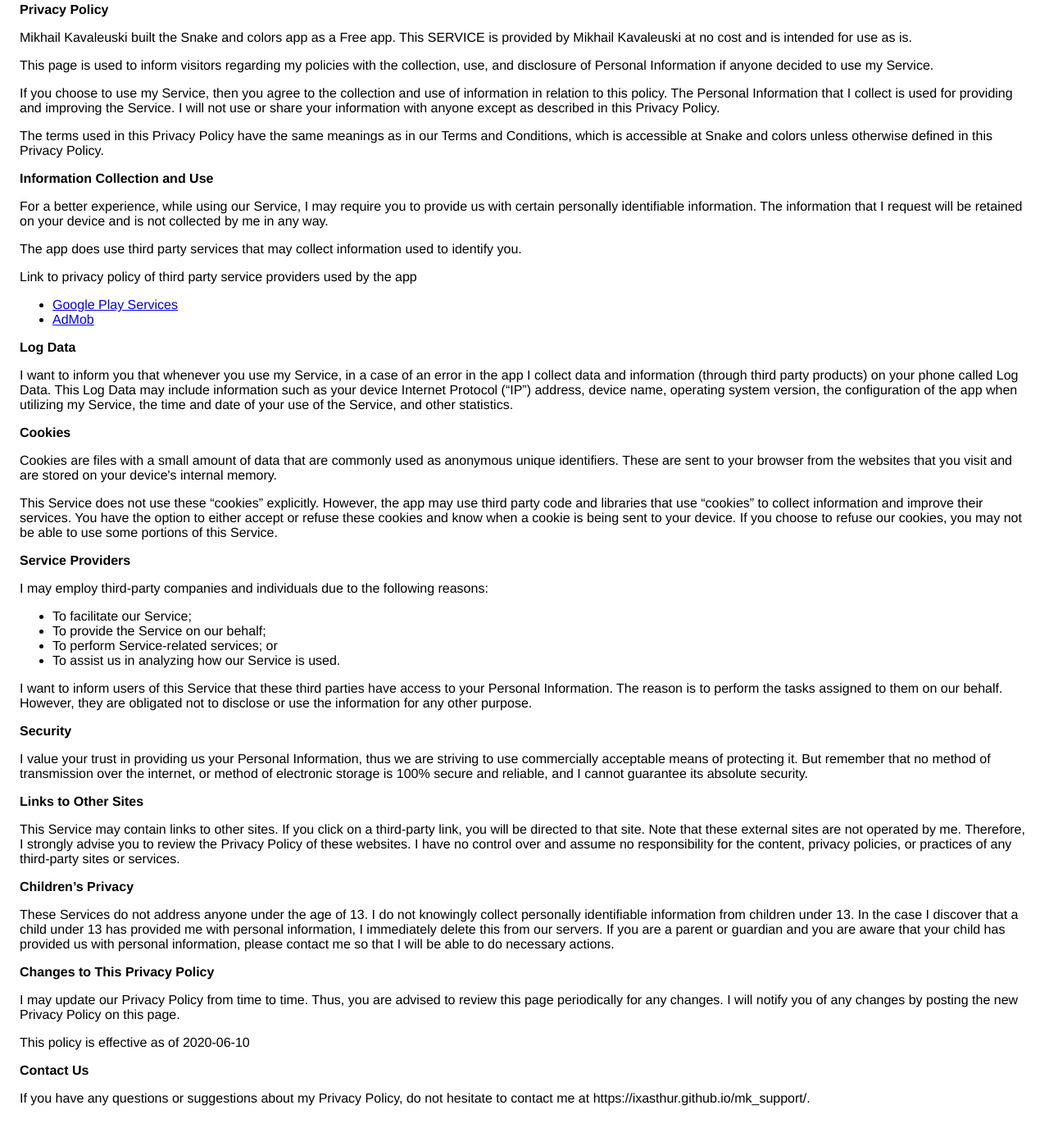
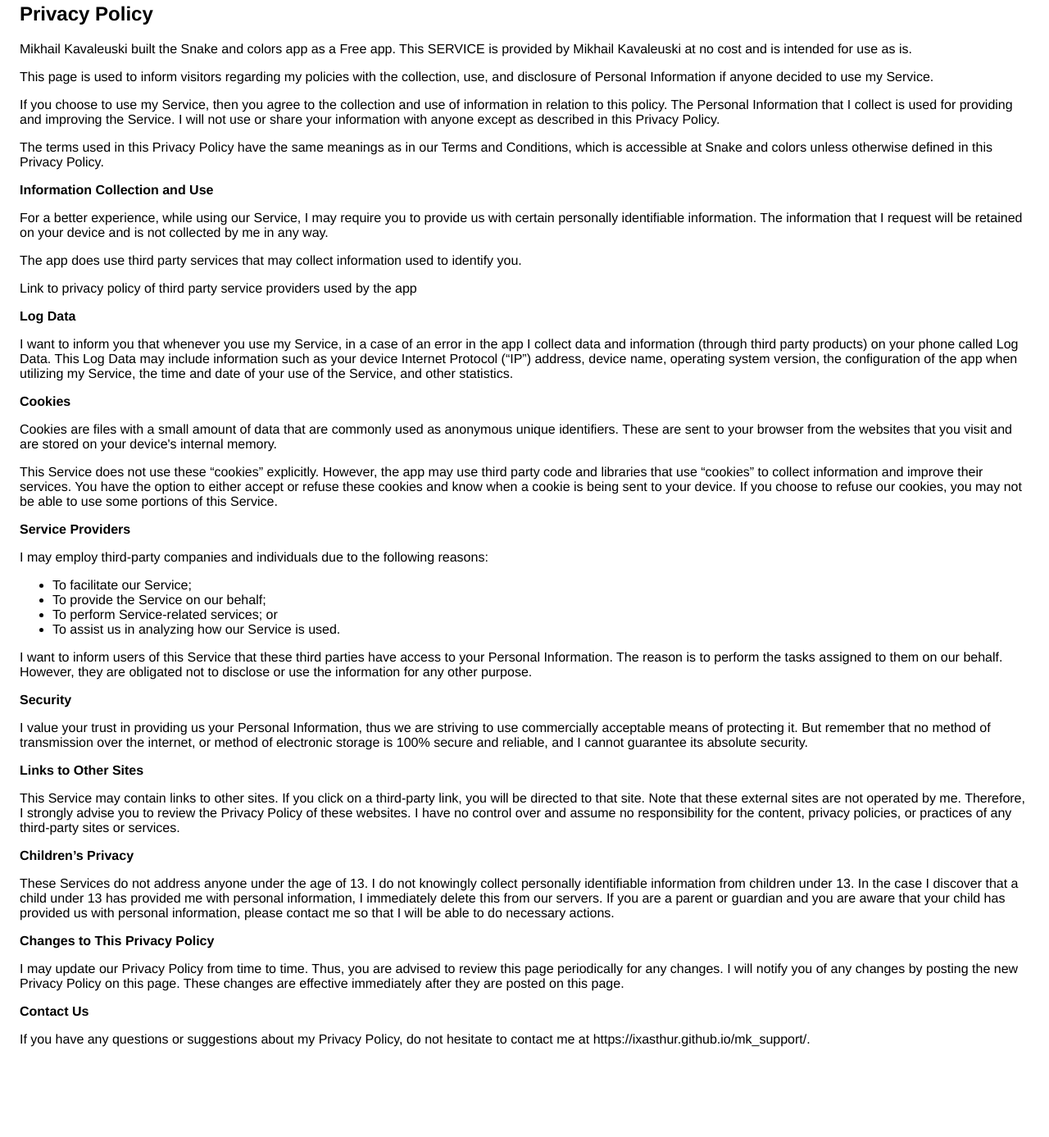
Before and after one commit to iXasthur/mk_support, a plain HTML site: page ic2d_pp.html in a window 1280 px wide. Shown: the part 143-1530 px from the top of the page at 82% size. After the commit the page ends 1460 px from the top, so only its background shows below. Drawn offline with Linux system fonts and the light colour scheme.

Commit message:
Revert "Updated policies"
This reverts commit fd8e8ef729b451e051334a68bafe28cea4580768.

```diff
--- a/ic2d_pp.html
+++ b/ic2d_pp.html
@@ -9,103 +9,112 @@
 </head>
 <body>
 <h1 style="margin-bottom: 2em"><a href="index.html">RETURN TO MAIN PAGE</a></h1>
-<strong>Privacy Policy</strong> <p>
+<h2>Privacy Policy</h2> <p>
     Mikhail Kavaleuski built the Snake and colors app as
     a Free app. This SERVICE is provided by
-    Mikhail Kavaleuski at no cost and is intended for use as
-    is.
+    Mikhail Kavaleuski at no cost and is intended for
+    use as is.
 </p> <p>
-    This page is used to inform visitors regarding my
-    policies with the collection, use, and disclosure of Personal
-    Information if anyone decided to use my Service.
+    This page is used to inform visitors regarding
+    my policies with the collection, use, and
+    disclosure of Personal Information if anyone decided to use
+    my Service.
 </p> <p>
-    If you choose to use my Service, then you agree to
-    the collection and use of information in relation to this
+    If you choose to use my Service, then you agree
+    to the collection and use of information in relation to this
     policy. The Personal Information that I collect is
-    used for providing and improving the Service. I will not use or share your information with
-    anyone except as described in this Privacy Policy.
+    used for providing and improving the Service.
+    I will not use or share your
+    information with anyone except as described in this Privacy
+    Policy.
 </p> <p>
     The terms used in this Privacy Policy have the same meanings
     as in our Terms and Conditions, which is accessible at
-    Snake and colors unless otherwise defined in this Privacy Policy.
+    Snake and colors unless otherwise defined in this Privacy
+    Policy.
 </p> <p><strong>Information Collection and Use</strong></p> <p>
-    For a better experience, while using our Service, I
-    may require you to provide us with certain personally
-    identifiable information. The information that
-    I request will be retained on your device and is not collected by me in any way.
-</p> <div><p>
+    For a better experience, while using our Service,
+    I may require you to provide us with certain
+    personally identifiable information. The
+    information that I request will be
+    retained on your device and is not collected by me in any way.
+</p> <p>
     The app does use third party services that may collect
     information used to identify you.
-</p> <p>
-    Link to privacy policy of third party service providers used
-    by the app
-</p> <ul><li><a href="https://www.google.com/policies/privacy/" target="_blank" rel="noopener noreferrer">Google Play Services</a></li><li><a href="https://support.google.com/admob/answer/6128543?hl=en" target="_blank" rel="noopener noreferrer">AdMob</a></li><!----><!----><!----><!----><!----><!----><!----><!----><!----><!----><!----><!----><!----><!----><!----></ul></div> <p><strong>Log Data</strong></p> <p>
-    I want to inform you that whenever you
-    use my Service, in a case of an error in the app
-    I collect data and information (through third party
-    products) on your phone called Log Data. This Log Data may
-    include information such as your device Internet Protocol
-    (“IP”) address, device name, operating system version, the
-    configuration of the app when utilizing my Service,
-    the time and date of your use of the Service, and other
-    statistics.
+</p> <div><p>
+    Link to privacy policy of third party service providers
+    used by the app
+</p> <ul><!----><!----><!----><!----><!----><!----><!----><!----><!----><!----><!----><!----><!----><!----></ul></div> <p><strong>Log Data</strong></p> <p>
+    I want to inform you that whenever
+    you use my Service, in a case of an error in the
+    app I collect data and information (through third
+    party products) on your phone called Log Data. This Log Data
+    may include information such as your device Internet
+    Protocol (“IP”) address, device name, operating system
+    version, the configuration of the app when utilizing
+    my Service, the time and date of your use of the
+    Service, and other statistics.
 </p> <p><strong>Cookies</strong></p> <p>
     Cookies are files with a small amount of data that are
-    commonly used as anonymous unique identifiers. These are sent
-    to your browser from the websites that you visit and are
-    stored on your device's internal memory.
+    commonly used as anonymous unique identifiers. These are
+    sent to your browser from the websites that you visit and
+    are stored on your device's internal memory.
 </p> <p>
-    This Service does not use these “cookies” explicitly. However,
-    the app may use third party code and libraries that use
-    “cookies” to collect information and improve their services.
-    You have the option to either accept or refuse these cookies
-    and know when a cookie is being sent to your device. If you
-    choose to refuse our cookies, you may not be able to use some
-    portions of this Service.
+    This Service does not use these “cookies” explicitly.
+    However, the app may use third party code and libraries that
+    use “cookies” to collect information and improve their
+    services. You have the option to either accept or refuse
+    these cookies and know when a cookie is being sent to your
+    device. If you choose to refuse our cookies, you may not be
+    able to use some portions of this Service.
 </p> <p><strong>Service Providers</strong></p> <p>
-    I may employ third-party companies and
-    individuals due to the following reasons:
+    I may employ third-party companies
+    and individuals due to the following reasons:
 </p> <ul><li>To facilitate our Service;</li> <li>To provide the Service on our behalf;</li> <li>To perform Service-related services; or</li> <li>To assist us in analyzing how our Service is used.</li></ul> <p>
-    I want to inform users of this Service
-    that these third parties have access to your Personal
-    Information. The reason is to perform the tasks assigned to
-    them on our behalf. However, they are obligated not to
-    disclose or use the information for any other purpose.
+    I want to inform users of this
+    Service that these third parties have access to your
+    Personal Information. The reason is to perform the tasks
+    assigned to them on our behalf. However, they are obligated
+    not to disclose or use the information for any other
+    purpose.
 </p> <p><strong>Security</strong></p> <p>
-    I value your trust in providing us your
-    Personal Information, thus we are striving to use commercially
-    acceptable means of protecting it. But remember that no method
-    of transmission over the internet, or method of electronic
-    storage is 100% secure and reliable, and I cannot
-    guarantee its absolute security.
+    I value your trust in providing us
+    your Personal Information, thus we are striving to use
+    commercially acceptable means of protecting it. But remember
+    that no method of transmission over the internet, or method
+    of electronic storage is 100% secure and reliable, and
+    I cannot guarantee its absolute security.
 </p> <p><strong>Links to Other Sites</strong></p> <p>
-    This Service may contain links to other sites. If you click on
-    a third-party link, you will be directed to that site. Note
-    that these external sites are not operated by me.
-    Therefore, I strongly advise you to review the
-    Privacy Policy of these websites. I have
-    no control over and assume no responsibility for the content,
-    privacy policies, or practices of any third-party sites or
-    services.
+    This Service may contain links to other sites. If you click
+    on a third-party link, you will be directed to that site.
+    Note that these external sites are not operated by
+    me. Therefore, I strongly advise you to
+    review the Privacy Policy of these websites.
+    I have no control over and assume no
+    responsibility for the content, privacy policies, or
+    practices of any third-party sites or services.
 </p> <p><strong>Children’s Privacy</strong></p> <p>
     These Services do not address anyone under the age of 13.
     I do not knowingly collect personally
     identifiable information from children under 13. In the case
     I discover that a child under 13 has provided
-    me with personal information, I immediately
-    delete this from our servers. If you are a parent or guardian
-    and you are aware that your child has provided us with
-    personal information, please contact me so that
-    I will be able to do necessary actions.
+    me with personal information,
+    I immediately delete this from our servers. If you
+    are a parent or guardian and you are aware that your child
+    has provided us with personal information, please contact
+    me so that I will be able to do
+    necessary actions.
 </p> <p><strong>Changes to This Privacy Policy</strong></p> <p>
     I may update our Privacy Policy from
     time to time. Thus, you are advised to review this page
     periodically for any changes. I will
-    notify you of any changes by posting the new Privacy Policy on
-    this page.
-</p> <p>This policy is effective as of 2020-06-10</p> <p><strong>Contact Us</strong></p> <p>
-    If you have any questions or suggestions about my
-    Privacy Policy, do not hesitate to contact me at https://ixasthur.github.io/mk_support/.
+    notify you of any changes by posting the new Privacy Policy
+    on this page. These changes are effective immediately after
+    they are posted on this page.
+</p> <p><strong>Contact Us</strong></p> <p>
+    If you have any questions or suggestions about
+    my Privacy Policy, do not hesitate to contact
+    me at https://ixasthur.github.io/mk_support/.
 </p>
 </body>
 </html>
```
Also changed, not shown: rtd3d_pp.html (+79 -70 lines).
